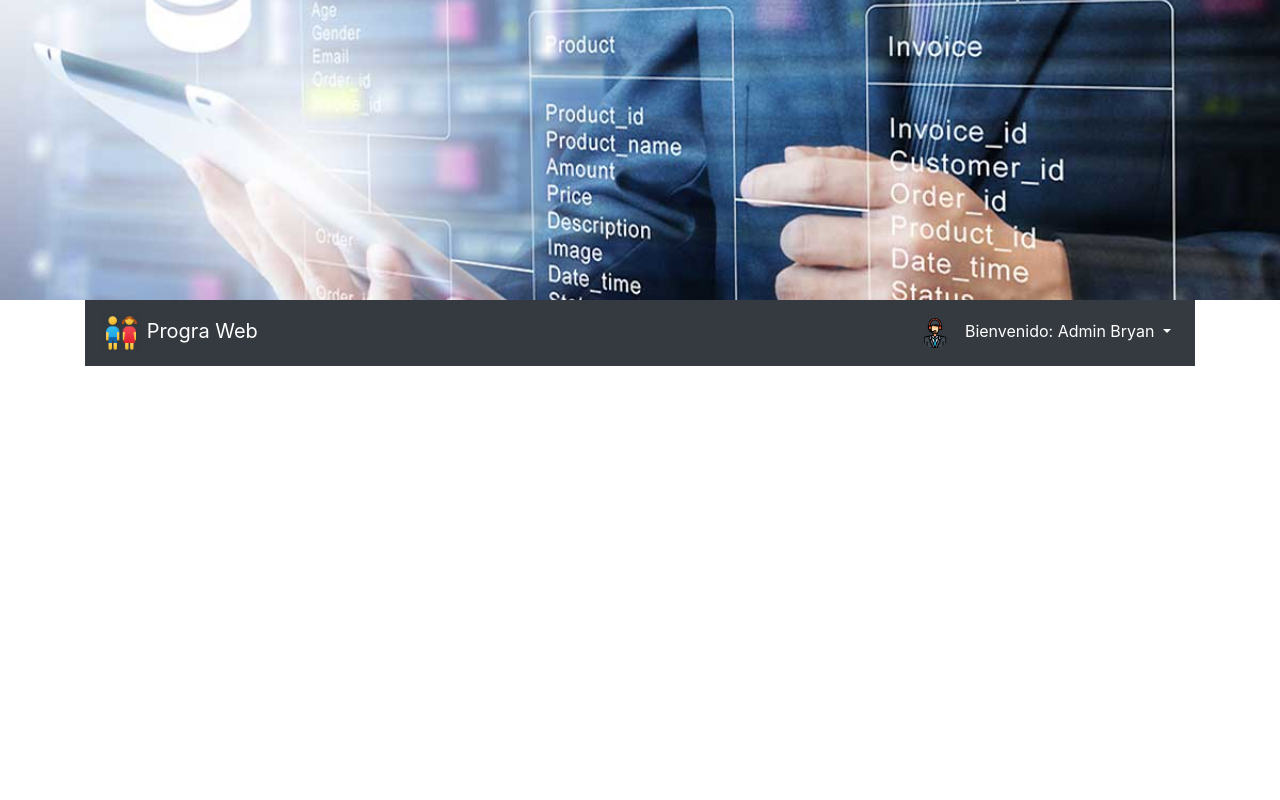
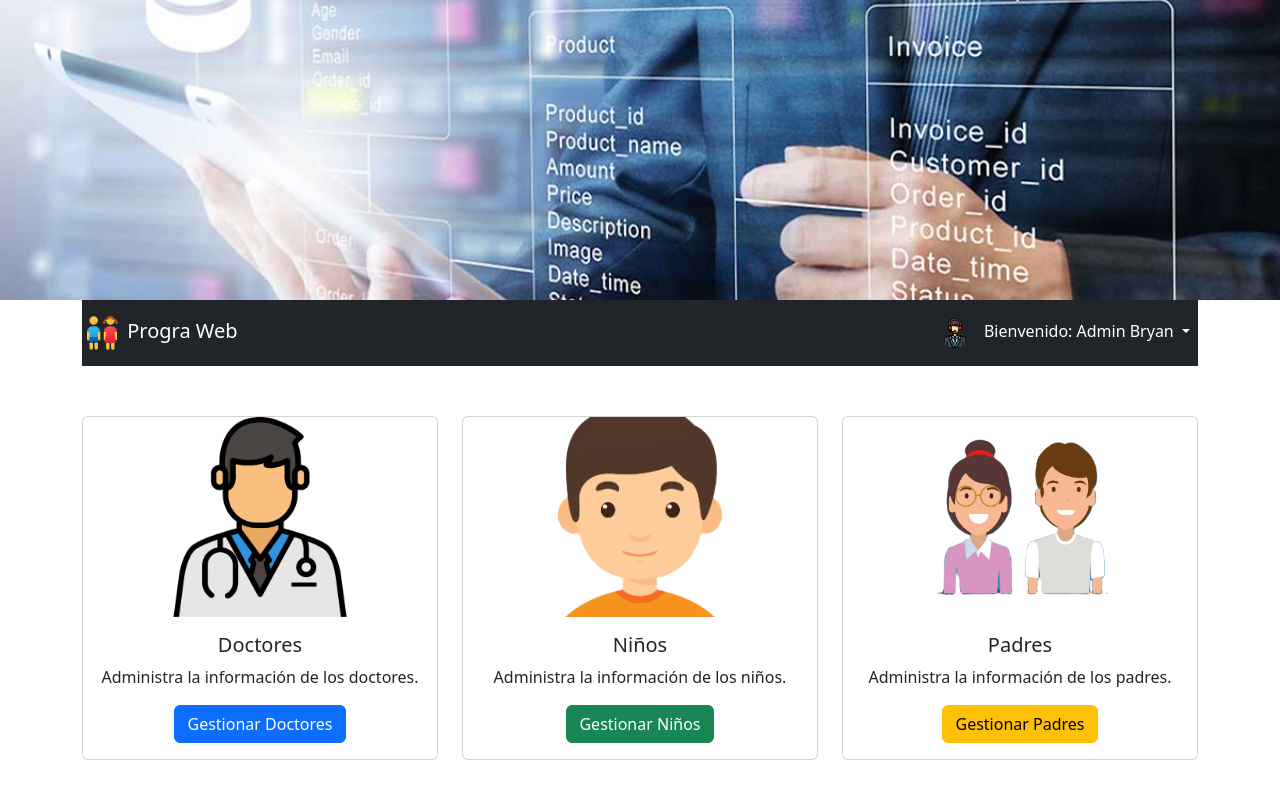
Before and after one commit to BryanMunozTecNM/Examen-Unidad-5-Equipo-3, a PHP site: page /inicioAdmin.html in a window 1280 px wide. Run offline with PHP 8.4, Linux system fonts and the light colour scheme.

Commit message:
home-admin

```diff
--- a/Final/inicioAdmin.html
+++ b/Final/inicioAdmin.html
@@ -4,10 +4,10 @@
     <meta charset="UTF-8">
     <meta name="viewport" content="width=device-width, initial-scale=1.0">
     <title>Inicio</title>
-    <link rel="stylesheet" href="https://cdn.jsdelivr.net/npm/bootstrap@4.6.2/dist/css/bootstrap.min.css">
+    <link rel="stylesheet" href="https://cdn.jsdelivr.net/npm/bootstrap@5.3.2/dist/css/bootstrap.min.css">
     <script src="https://cdn.jsdelivr.net/npm/jquery@3.6.4/dist/jquery.min.js"></script>
-    <script src="https://cdn.jsdelivr.net/npm/popper.js@1.16.1/dist/umd/popper.min.js"></script>
-    <script src="https://cdn.jsdelivr.net/npm/bootstrap@4.6.2/dist/js/bootstrap.min.js"></script>
+    <script src="https://cdn.jsdelivr.net/npm/@popperjs/core@2.11.6/dist/umd/popper.min.js"></script>
+    <script src="https://cdn.jsdelivr.net/npm/bootstrap@5.3.2/dist/js/bootstrap.min.js"></script>
     <link rel="stylesheet" href="https://maxcdn.bootstrapcdn.com/font-awesome/4.7.0/css/font-awesome.min.css">
     <link rel="stylesheet" href="CSS/styles.css">
     <style>
@@ -29,6 +29,18 @@
             height: 30px;
             margin-right: 10px;
         }
+        .admin-container {
+            margin-top: 30px;
+        }
+        .admin-card {
+            margin: 20px 0;
+        }
+        .admin-card img {
+            width: 200px;
+            height: 200px;
+            object-fit: cover;
+            margin: auto;
+        }
     </style>
 </head>
 <body>
@@ -40,16 +52,16 @@
                     <img src="img/ico.ico" alt="Icono">
                     Progra Web
                 </a>
-                <button class="navbar-toggler" type="button" data-toggle="collapse" data-target="#menu">
+                <button class="navbar-toggler" type="button" data-bs-toggle="collapse" data-bs-target="#menu">
                     <span class="navbar-toggler-icon"></span>
                 </button>
                 <div class="collapse navbar-collapse" id="menu">
-                    <ul class="navbar-nav ml-auto">
+                    <ul class="navbar-nav ms-auto">
                         <li class="nav-item dropdown">
-                            <a href="#" id="navbarDropdown" class="nav-link dropdown-toggle text-white" role="button" data-toggle="dropdown" aria-haspopup="true" aria-expanded="false">
+                            <a href="#" id="navbarDropdown" class="nav-link dropdown-toggle text-white" role="button" data-bs-toggle="dropdown" aria-haspopup="true" aria-expanded="false">
                                 <img src="/img/avatarA.png" alt="Avatar" class="rounded-circle welcome-avatar"> Bienvenido: Admin Bryan
                             </a>
-                            <div class="dropdown-menu dropdown-menu-right" aria-labelledby="navbarDropdown">
+                            <div class="dropdown-menu dropdown-menu-end" aria-labelledby="navbarDropdown">
                                 <a class="dropdown-item" href="index.html">Cerrar sesión</a>
                             </div>
                         </li>
@@ -58,5 +70,40 @@
             </nav>
         </div>
     </header>
+
+    <div class="container admin-container">
+        <div class="row">
+            <div class="col-md-4">
+                <div class="card admin-card text-center">
+                    <img src="../img/doc-logo.png" class="card-img-top" alt="Doctores">
+                    <div class="card-body">
+                        <h5 class="card-title">Doctores</h5>
+                        <p class="card-text">Administra la información de los doctores.</p>
+                        <a href="../doctores.php" class="btn btn-primary">Gestionar Doctores</a>
+                    </div>
+                </div>
+            </div>
+            <div class="col-md-4">
+                <div class="card admin-card text-center">
+                    <img src="../img/niño-admin.png" class="card-img-top" alt="Niños">
+                    <div class="card-body">
+                        <h5 class="card-title">Niños</h5>
+                        <p class="card-text">Administra la información de los niños.</p>
+                        <a href="../niños.php" class="btn btn-success">Gestionar Niños</a>
+                    </div>
+                </div>
+            </div>
+            <div class="col-md-4">
+                <div class="card admin-card text-center">
+                    <img src="../img/padres.png" class="card-img-top" alt="Padres">
+                    <div class="card-body">
+                        <h5 class="card-title">Padres</h5>
+                        <p class="card-text">Administra la información de los padres.</p>
+                        <a href="../padres.php" class="btn btn-warning">Gestionar Padres</a>
+                    </div>
+                </div>
+            </div>
+        </div>
+    </div>
 </body>
 </html>
--- a/Final/procesar_login.php
+++ b/Final/procesar_login.php
@@ -1,13 +1,13 @@
 <?php
-<<<<<<< HEAD
+
 // Establecer las credenciales de la base de datos
 $host = 'localhost';
 $dbname = 'hospital_del_niño';
 $user = 'root';
 $password = '';
-=======
+
 session_start();
->>>>>>> 173e2dae78ae8e6dab061bb60358f88662ac317d
+
 
 // Incluir la clase Database (ajusta la ruta según la estructura de tu proyecto)
 require_once '../ORM/Database.php';
--- a/doctores.php
+++ b/doctores.php
@@ -33,7 +33,7 @@
                         <a href="#" id="login-link" class="nav-link text-white">Bienvenida Admin, Bryan</a>
                     </li>
                     <li class="nav-item">
-                        <a href="Final/inicio.html" class="nav-link text-white">Inicio</a>
+                        <a href="Final/inicioAdmin.html" class="nav-link text-white">Inicio</a>
                     </li>
 
                 </ul>
```
Also changed, not shown: img/niño-admin.png (added), img/padres.png (added).
